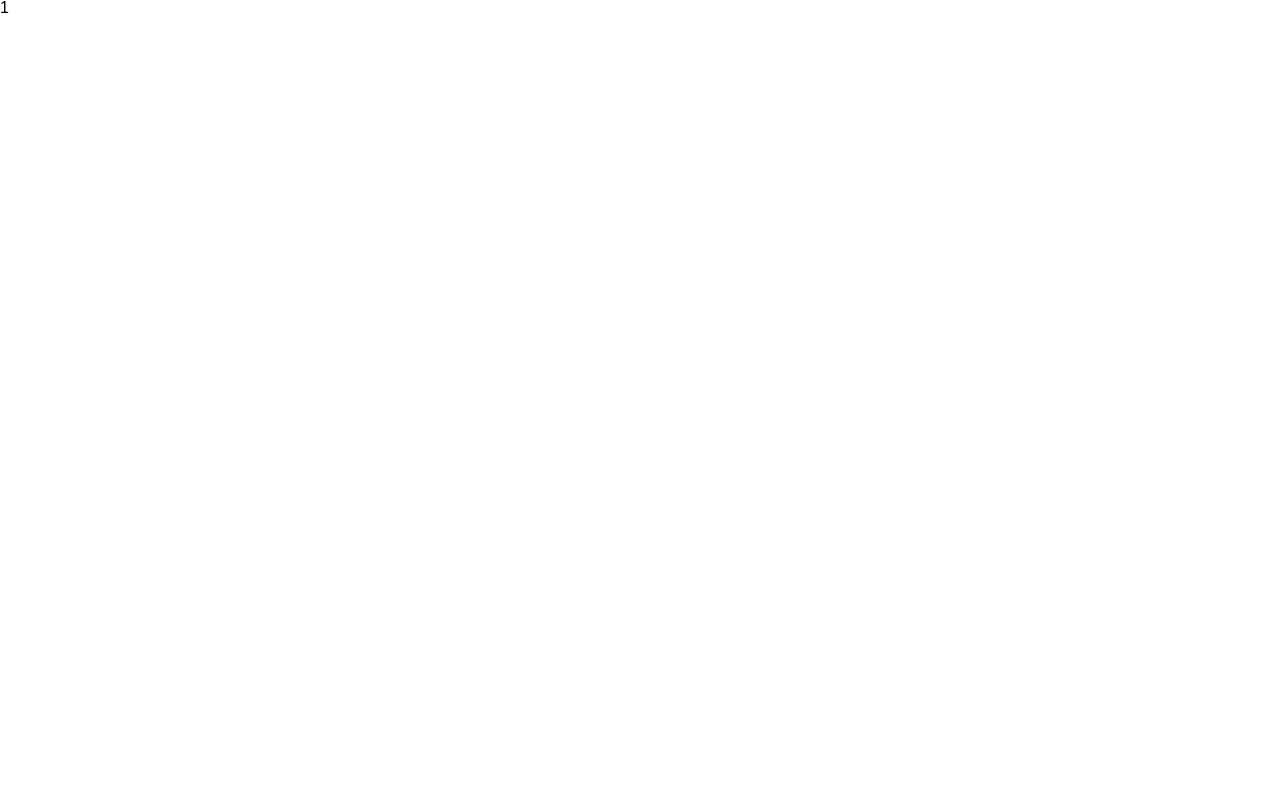
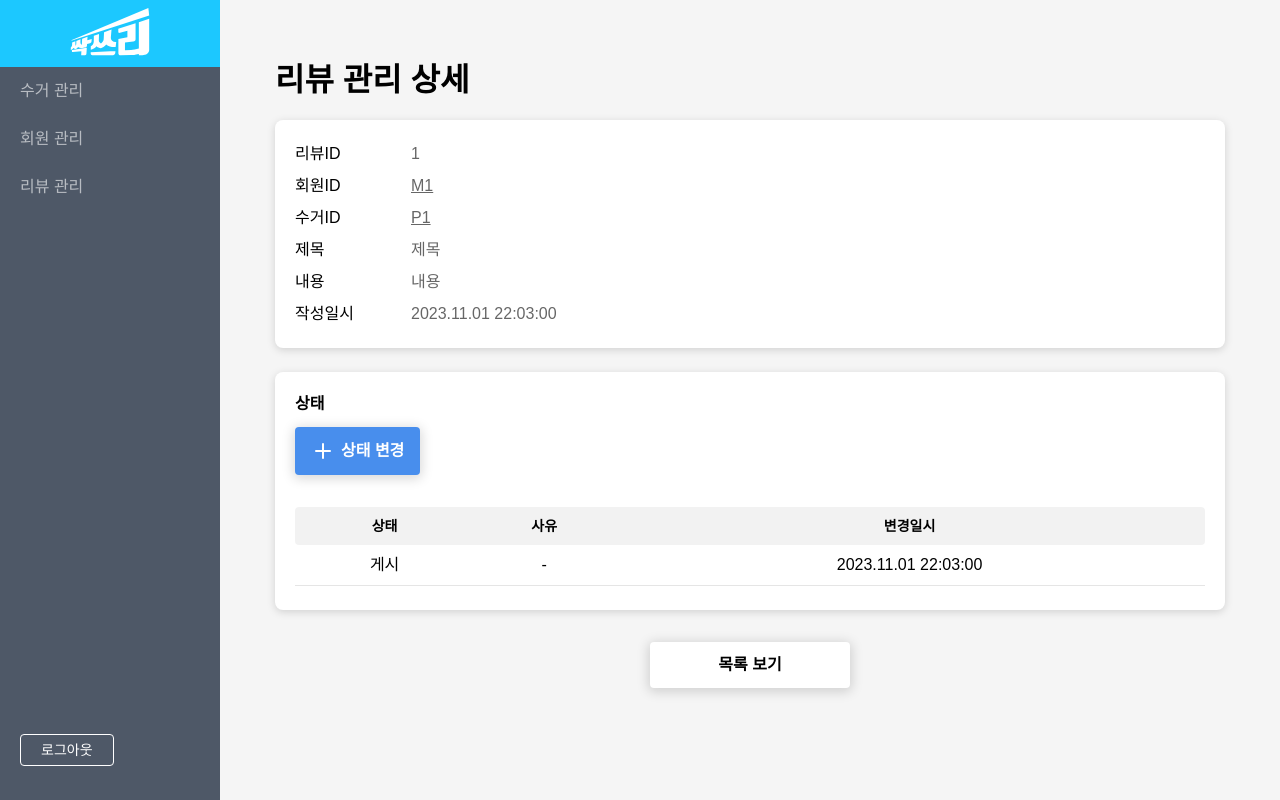
Before and after one commit to 2yoonsunny/ssak3-web, a Next.js app: page /review/1 in a window 1280 px wide. Built offline with nearby package versions, Linux system fonts and the light colour scheme; a web font is replaced by a local one.

Commit message:
feat: 리뷰 상세 페이지 구현

```diff
--- a/src/app/member/[memberId]/page.tsx
+++ b/src/app/member/[memberId]/page.tsx
@@ -173,6 +173,12 @@ export default function MemberDetail({ params }: MemberDetailProps) {
             />
             <div className={commonStyles.modal}>
               <h3>적립금 추가/제거</h3>
+              <button
+                type='button'
+                aria-label='close'
+                className={commonStyles.closeBtn}
+                onClick={onClickShowPointModalButton}
+              />
               <h2 className={commonStyles.title}>금액</h2>
               <input type='text' value={addCommas(1000)} />
               <h2 className={commonStyles.title}>사유</h2>
--- a/src/app/review/[reviewId]/page.tsx
+++ b/src/app/review/[reviewId]/page.tsx
@@ -1,9 +1,138 @@
-import React from 'react';
+'use client';
 
-type Props = {
+import React, { useState } from 'react';
+import { useRouter } from 'next/navigation';
+import Link from 'next/link';
+import cx from 'classnames';
+import commonStyles from '@/styles/Common.module.scss';
+import Sidebar from '@/components/Sidebar';
+import { REVIEW_STATUS } from '@/constants/status';
+
+type ReviewDetailProps = {
   params: { reviewId: string };
 };
 
-export default function reviewDetail({ params }: Props) {
-  return <div>{params.reviewId}</div>;
+export default function ReviewDetail({ params }: ReviewDetailProps) {
+  const [showStatusModal, setShowStatusModal] = useState(false);
+  const router = useRouter();
+
+  const onClickShowStatusModalButton = () => {
+    setShowStatusModal(!showStatusModal);
+  };
+  const onClickSaveButton = () => {
+    setShowStatusModal(false);
+  };
+  const onClickListButton = () => {
+    router.push('/review');
+  };
+
+  return (
+    <div className={commonStyles.section}>
+      <Sidebar />
+      <div className={cx(commonStyles.content, commonStyles.detail)}>
+        <h1 className={commonStyles.header}>리뷰 관리 상세</h1>
+        <div className={commonStyles.card}>
+          <ul style={{ width: '100%' }}>
+            <li>
+              <p>리뷰ID</p>
+              <span>{params.reviewId}</span>
+            </li>
+            <li>
+              <p>회원ID</p>
+              <span>
+                <Link href='/member/1'>M1</Link>
+              </span>
+            </li>
+            <li>
+              <p>수거ID</p>
+              <span>
+                <Link href='/product/1'>P1</Link>
+              </span>
+            </li>
+            <li>
+              <p>제목</p>
+              <span>제목</span>
+            </li>
+            <li>
+              <p>내용</p>
+              <span>내용</span>
+            </li>
+            <li>
+              <p>작성일시</p>
+              <span>2023.11.01 22:03:00</span>
+            </li>
+          </ul>
+        </div>
+        <div className={commonStyles.card}>
+          <h2>상태</h2>
+          <button
+            type='button'
+            className={commonStyles.addBtn}
+            style={{ margin: '15px 0 32px 0' }}
+            onClick={onClickShowStatusModalButton}
+          >
+            상태 변경
+          </button>
+          <table className={commonStyles.dataTable}>
+            <thead>
+              <tr>
+                <th>상태</th>
+                <th>사유</th>
+                <th>변경일시</th>
+              </tr>
+            </thead>
+            <tbody>
+              <tr>
+                <td>게시</td>
+                <td>-</td>
+                <td>2023.11.01 22:03:00</td>
+              </tr>
+            </tbody>
+          </table>
+        </div>
+        <div className={cx(commonStyles.actionBtn, commonStyles.flex)}>
+          <button
+            type='button'
+            className={commonStyles.center}
+            onClick={onClickListButton}
+          >
+            목록 보기
+          </button>
+        </div>
+        {showStatusModal && (
+          <>
+            <div
+              className={commonStyles.dim}
+              onClick={onClickShowStatusModalButton}
+              role='none'
+            />
+            <div className={commonStyles.modal}>
+              <h3>상태 변경</h3>
+              <button
+                type='button'
+                aria-label='close'
+                className={commonStyles.closeBtn}
+                onClick={onClickShowStatusModalButton}
+              />
+              <h2 className={commonStyles.title}>상태</h2>
+              <select defaultValue={REVIEW_STATUS[0].value}>
+                {REVIEW_STATUS.map((data) => (
+                  <option key={data.value} value={data.value}>
+                    {data.name}
+                  </option>
+                ))}
+              </select>
+              <h2 className={commonStyles.title}>사유</h2>
+              <input type='text' />
+              <div className={commonStyles.actionBtn}>
+                <button type='button' onClick={onClickSaveButton}>
+                  저장하기
+                </button>
+              </div>
+            </div>
+          </>
+        )}
+      </div>
+    </div>
+  );
 }
--- a/src/styles/Common.module.scss
+++ b/src/styles/Common.module.scss
@@ -126,7 +126,10 @@
     }
   }
 
-  .detail, .modalContainer {
+  .detail {
+    background: #F5F5F5;
+    min-height: 100vh;
+
     .card, .modal {
       margin-top: 24px;
       padding: 24px 20px;
@@ -189,6 +192,18 @@
         font-size: 16px;
         font-weight: 400;
         appearance: none;
+      }
+
+      textarea {
+        width: 100%;
+        margin-top: 16px;
+        padding: 14px 20px;
+        border: none;
+        border-radius: 4px;
+        background: rgba(0, 0, 0, 0.05);
+        font-size: 16px;
+        font-weight: 400;
+        resize: none;
       }
 
       .title {
@@ -273,11 +288,6 @@
           color: #666;
           font-size: 18px;
           font-weight: 700;
-        }
-
-        textarea {
-          width: 100%;
-          resize: none;
         }
       }
 
@@ -393,11 +403,6 @@
     }
   }
 
-  .detail {
-    background: #F5F5F5;
-    min-height: 100vh;
-  }
-
   input, label, button, select {
     cursor: pointer;
 
@@ -449,20 +454,18 @@
     min-width: 860px;
   }
 
-  textarea {
-    width: 100%;
-    margin-top: 16px;
-    padding: 14px 20px;
-    border: none;
-    border-radius: 4px;
-    background: rgba(0, 0, 0, 0.05);
-    font-size: 16px;
-    font-weight: 400;
-    resize: none;
+  .entry {
+    margin-top: 32px;
   }
 
-  .entry {
-    margin-top: 32px;
+  .closeBtn {
+    position: absolute;
+    top: 12px;
+    right: 12px;
+    width: 36px;
+    height: 36px;
+    background: transparent url('/images/ico_close.svg') no-repeat center / contain;
+    border: none;
   }
 }
 
```
Also changed, not shown: src/app/review/page.tsx (+4 -51 lines), .eslintrc.json.
